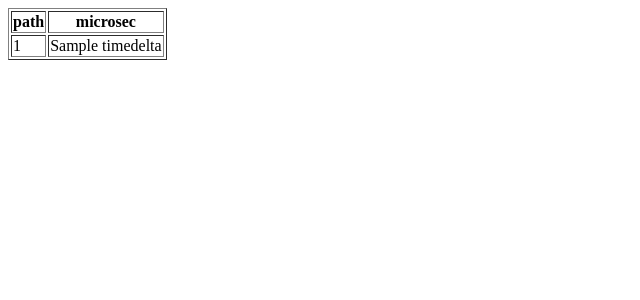
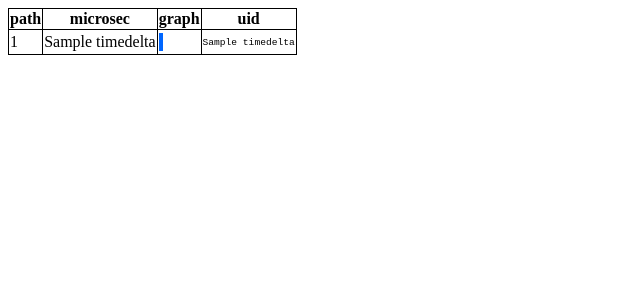
Before and after one commit to kirubakaran/djangotracer, a Python web app: template templates/home.html in a window 1280 px wide. Shown: the top 300 px of the page, without its empty margins (0-640 px from the left). Run offline with Jinja, Linux system fonts and the light colour scheme; the template is opened without the code that fills it: most values are stand-ins (such as "Sample title", 1, 10 or a date in 2020).

Commit message:
visualize output

```diff
--- a/templates/home.html
+++ b/templates/home.html
@@ -1,12 +1,38 @@
 <html>
+  <head>
+    <style>
+      table.datatbl {
+      border:1px solid black;
+      border-collapse:collapse;
+      }
+      table.datatbl td,th {
+      border:1px solid black;
+      }
+      .uid {
+      font-family:'Courier New';
+      font-size:0.6em;
+      }
+      .timebar {
+      display:inline-block;
+      background-color:#0066FF;
+      margin:2px 0px;
+      }
+    </style>
+  </head>
   <body>
-    <table border='1'>
+    <table class='datatbl'>
       <tr>
-        <th>path</th><th>microsec</th>
+        <th>path</th>
+        <th>microsec</th>
+        <th>graph</th>
+        <th>uid</th>
       </tr>
       {% for t in timedelta %}
       <tr>
-        <td>{{t.0}}</td><td>{{t.1}}</td>
+        <td>{{t.0}}</td>
+        <td>{{t.1}}</td>
+        <td><span class='timebar' style='width:{{t.2}}px;'>&nbsp;</span></td>
+        <td class='uid'>{{t.3}}</td>
       </tr>
       {% endfor %}
     </table>
```
Also changed, not shown: views.py (+9 -1 lines).
